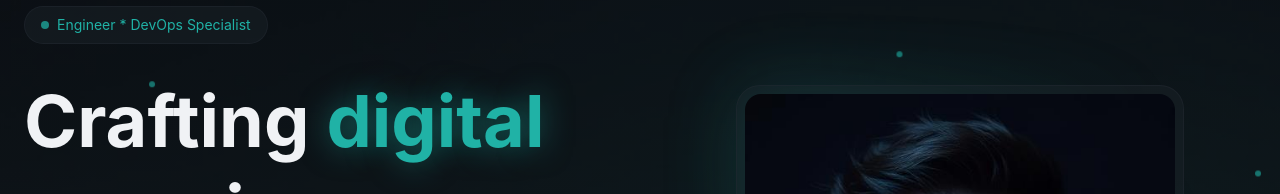
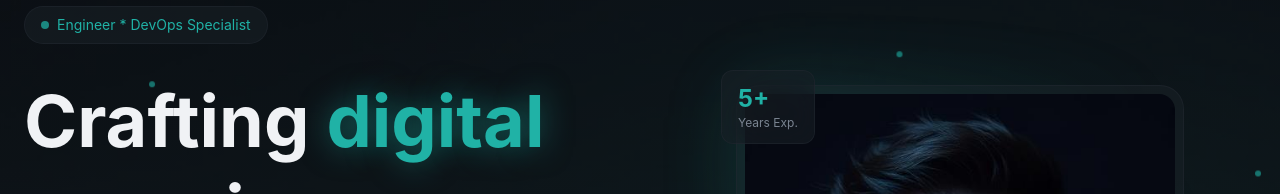
Before and after one commit to Ridzzz0Alam/dev_personal_project, a React (Vite) app: page / in a window 1280 px wide. Shown: the part 122-316 px from the top of the page. Built offline with nearby package versions, Linux system fonts and the light colour scheme.

Commit message:
modded hero

```diff
--- a/src/sections/Hero.jsx
+++ b/src/sections/Hero.jsx
@@ -113,6 +113,13 @@ export const Hero = () =>{
                                     </span>
                                 </div>
                             </div>
+                            {/* Stats Badge */}
+                            <div className="absolute -top-4 -left-4 glass rounded-xl px-4 py-3 animate-float animation-delay-500">
+                                <div className="text-2xl font-bold text-primary">5+</div>
+                                <div className="text-xs text-muted-foreground">
+                                    Years Exp.
+                                </div>
+                            </div>
                             </div>
                         </div>
                     </div>
```
